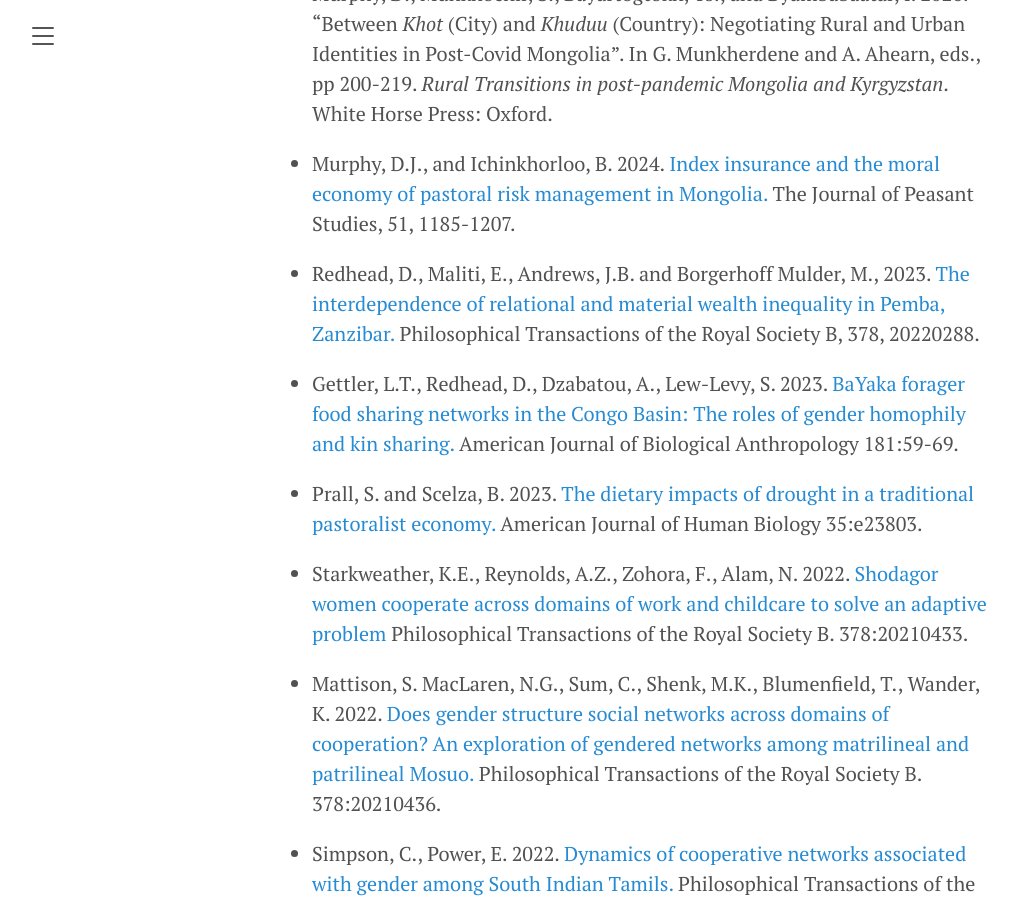
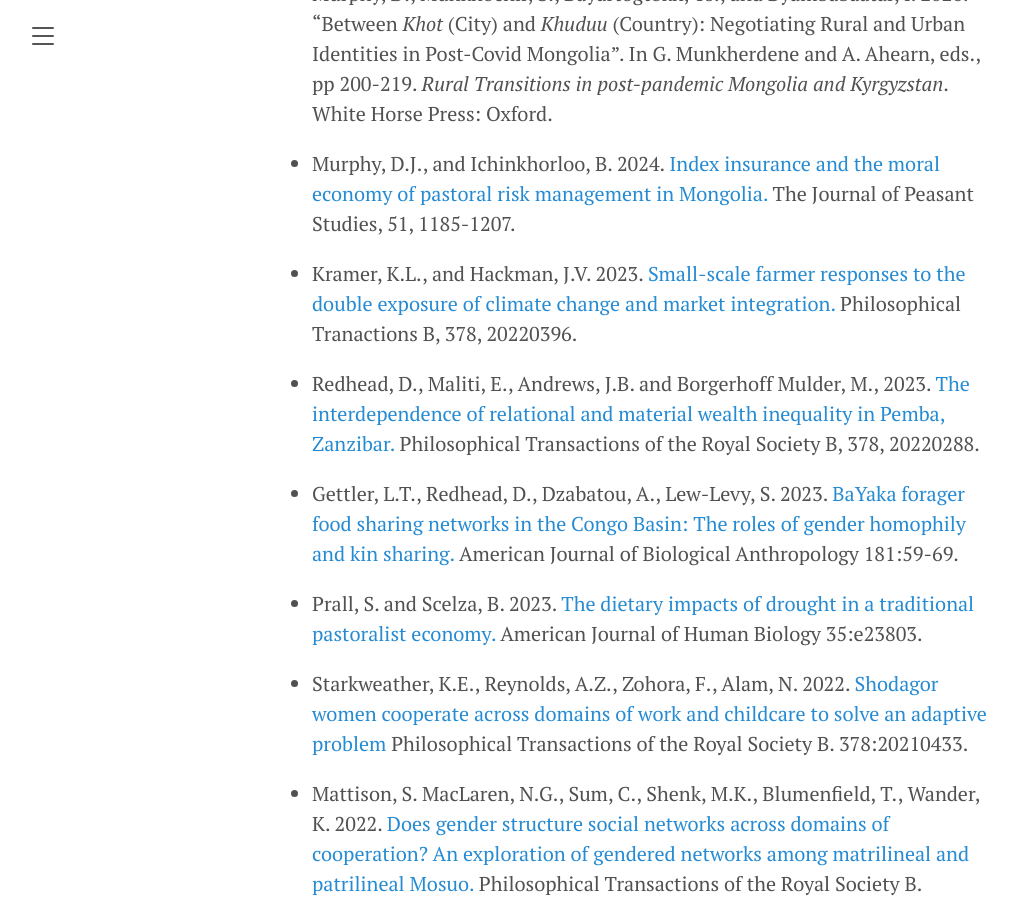
Before and after one commit to endowproject/endowproject.github.io, a Jekyll site: the page built from publications.md, in a window 1280 px wide and 900 px high, scrolled down 373 px. Shown: the whole window, without its empty margins (8-1025 px from the left). Built offline with Jekyll 4.4.1, drawn with Linux system fonts in a browser that asks for light colours.

Commit message:
Update publications.md
Added Kramer and Hackman 2023 Phil Trans article

```diff
--- a/publications.md
+++ b/publications.md
@@ -9,6 +9,8 @@ In addition to our planned cross-cultural comparisons, ENDOW team members are dr
 - Murphy, D., Munkhochir, S., Bayartogtokh,  Ts., and Byambabaatar, I. 2026. “Between _Khot_ (City) and _Khuduu_ (Country): Negotiating Rural and Urban Identities in Post-Covid Mongolia”. In G. Munkherdene and A. Ahearn, eds., pp 200-219. _Rural Transitions in post-pandemic Mongolia and Kyrgyzstan_. White Horse Press: Oxford.
 
 - Murphy, D.J., and Ichinkhorloo, B. 2024. [Index insurance and the moral economy of pastoral risk management in Mongolia.](https://www.tandfonline.com/doi/full/10.1080/03066150.2023.2284972) The Journal of Peasant Studies, 51, 1185-1207.
+
+- Kramer, K.L., and Hackman, J.V. 2023. [Small-scale farmer responses to the double exposure of climate change and market integration.](https://royalsocietypublishing.org/rstb/article/378/1889/20220396/109344) Philosophical Tranactions B, 378, 20220396.
 
 - Redhead, D., Maliti, E., Andrews, J.B. and Borgerhoff Mulder, M., 2023. [The interdependence of relational and material wealth inequality in Pemba, Zanzibar.](https://royalsocietypublishing.org/doi/full/10.1098/rstb.2022.0288) Philosophical Transactions of the Royal Society B, 378, 20220288.
 
```
